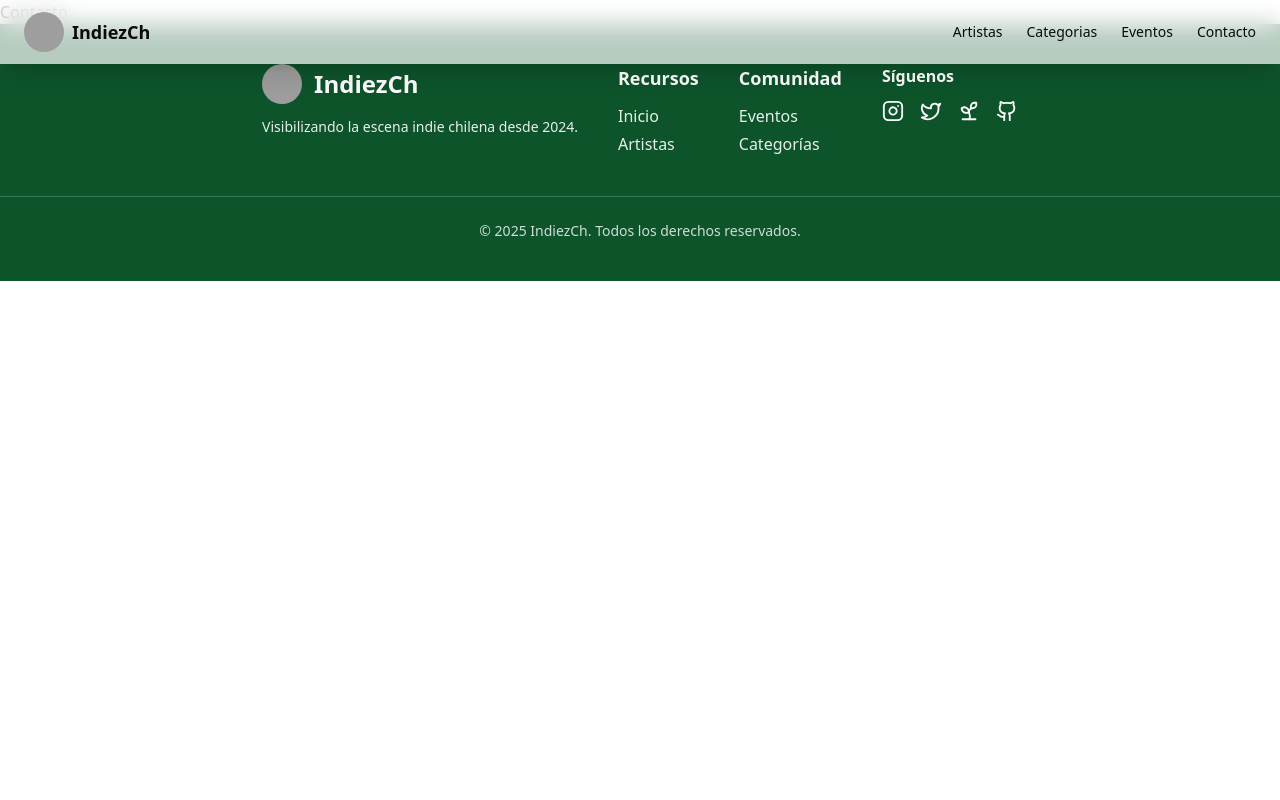
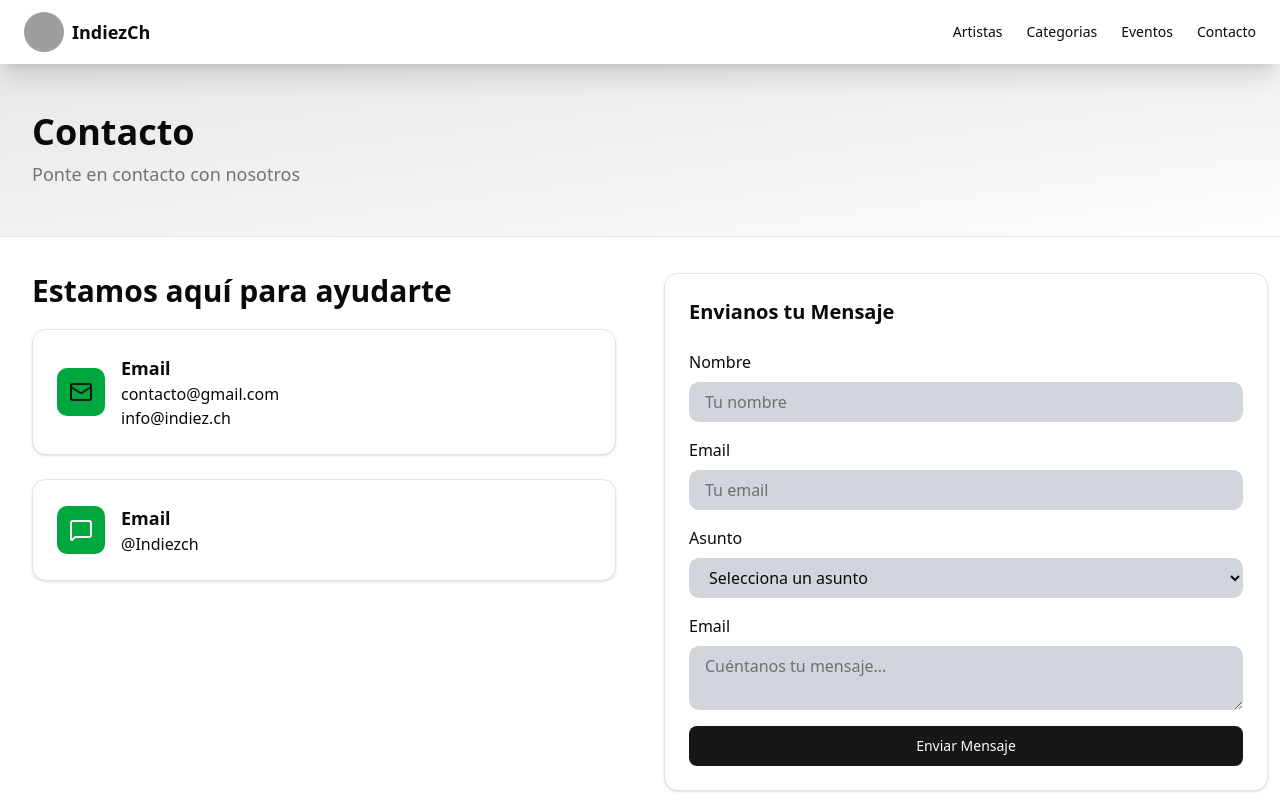
Before and after one commit to spunito/indiezch-frontend, a React (Vite) app: page /contacto in a window 1280 px wide. Shown: the top 800 px of the page. Built offline with nearby package versions, Linux system fonts and the light colour scheme; grey boxes are pictures that could not be loaded.

Commit message:
Feat: Navbar fix, new front designs

```diff
--- a/src/components/home/InicioComponente.tsx
+++ b/src/components/home/InicioComponente.tsx
@@ -2,8 +2,7 @@
 
 export const InicioComponente = () => {
   return (
-
-    <section className="w-full min-h-screen bg-white bg-[radial-gradient(#e5e7eb_1px,transparent_1px)] [background-size:16px_16px] flex items-center justify-center pt-20">
+    <section className="w-full min-h-screen bg-white bg-[radial-gradient(#e5e7eb_1px,transparent_1px)] [background-size:16px_16px] flex items-center justify-center">
       <div className="flex flex-col w-full mx-auto max-w-xl items-center gap-8 px-4">
 
         <h1 className="text-4xl sm:text-5xl lg:text-6xl font-bold mb-6 text-center text-balance">
--- a/src/components/home/SecondComponent.tsx
+++ b/src/components/home/SecondComponent.tsx
@@ -1,6 +1,6 @@
 export const SecondComponent = () => {
   return (
-    <div className="pt-20 w-full min-h-screen bg-white bg-[radial-gradient(#e5e7eb_1px,transparent_1px)] [background-size:16px_16px]">
+    <div className="w-full min-h-screen bg-white bg-[radial-gradient(#e5e7eb_1px,transparent_1px)] [background-size:16px_16px]">
       <div className="mx-auto max-w-7xl px-4">
 
         {/* Título */}
--- a/src/components/layout/Navbar.tsx
+++ b/src/components/layout/Navbar.tsx
@@ -3,8 +3,9 @@
 
 export const Navbar = () => {
   return (
+    <div className="pb-16">
       <nav className="fixed top-0 left-0 z-50 w-full bg-white/70 backdrop-blur-md shadow-xl ">
-      <div className="max-w-7xl mx-auto flex items-center justify-between h-16 px-6 ">
+        <div className="max-w-7xl mx-auto flex items-center justify-between h-16 px-6">
           {/* Logo */}
           <a href="/" className="flex items-center gap-2">
             <Avatar className="h-10 w-10">
@@ -26,5 +27,6 @@
           </div>
         </div>
       </nav>
+    </div>
   );
 };
--- a/src/pages/Artistas.tsx
+++ b/src/pages/Artistas.tsx
@@ -8,16 +8,25 @@
 
 export const Artistas = () => {
   const [buscador, setBuscador] = useState("Patio Solar")
+
   return (
-    <div className="pt-20">
 
-      <div className="flex flex-col items-center w-full min-h-screen gap-6">
-        <h1 className="font-bold text-3xl">Artistas</h1>
-        <div className="w-full max-w-2xl px-4">
+      <div className="min-h-screen ">
+      <section className="bg-gradient-to-br from-primary/10 to-accent/10 border-b border-border py-12">
+        <div className="max-w-7xl mx-auto px-4 sm:px-6 lg:px-8">
+          <h1 className="text-4xl font-bold text-foreground mb-2">Artistas</h1>
+          <p className="text-lg text-muted-foreground">Variedad de los artistas que te gustan</p>
+        </div>
+      </section>
+
+      <div className='flex flex-col items-center gap-6 mb-10 '>
+        <div className="w-full max-w-2xl px-4 p-6">
           <Input
             placeholder="Buscar Artistas"
-            className="w-full"
+            className=""
             value={buscador}
+            onChange={(e) => setBuscador(e.target.value)}
+
           />
         </div>
         <div className="w-full max-w-7xl grid grid-cols-1 md:grid-cols-2 gap-6 ">
--- a/src/pages/Categorias.tsx
+++ b/src/pages/Categorias.tsx
@@ -1,7 +1,16 @@
-import React from 'react'
+
 
 export const Categorias = () => {
   return (
-    <div>Categorias</div>
+    <div className='min-h-screen'>
+
+      <section className="bg-gradient-to-br from-primary/10 to-accent/10 border-b border-border py-12">
+        <div className="max-w-7xl mx-auto px-4 sm:px-6 lg:px-8">
+          <h1 className="text-4xl font-bold text-foreground mb-2">Categorias</h1>
+          <p className="text-lg text-muted-foreground">Variedad de los artistas que te gustan</p>
+        </div>
+      </section>
+
+    </div>
   )
 }
--- a/src/pages/Contacto.tsx
+++ b/src/pages/Contacto.tsx
@@ -1,7 +1,107 @@
-import React from 'react'
+import { Button } from "@/components/ui/button"
+import { Card } from "@/components/ui/card"
+import { Mail, MessageSquare , } from "lucide-react"
+
 
 export const Contacto = () => {
   return (
-    <div>Contacto</div>
+    <div className='min-h-screen'>
+
+      <section className="bg-gradient-to-br from-primary/10 to-accent/10 border-b border-border py-12">
+        <div className="max-w-7xl mx-auto px-4 sm:px-6 lg:px-8">
+          <h1 className="text-4xl font-bold text-foreground mb-2">Contacto</h1>
+          <p className="text-lg text-muted-foreground">Ponte en contacto con nosotros</p>
+        </div>
+      </section>
+
+      <div className="max-w-7xl mx-auto py-6">
+        <div className='grid grid-cols-1 md:grid-cols-2 p-3 gap-12'>
+          {/* Vista izquierda */}
+          <div className='pl-5'>
+            <h1 className='text-3xl font-bold mb-5'>Estamos aquí para ayudarte</h1>
+            <div className="space-y-6">
+              {/* Email */}
+
+              <Card className="p-6">
+                <div className="flex items-center gap-4">
+                  <div className="p-3 bg-green-600 rounded-lg transition-colors">
+                    <Mail className="text-primary " size={24} />
+                  </div>
+                  <div className="">
+                    <h1 className="font-bold text-lg">Email</h1>
+                    <p>contacto@gmail.com</p>
+                    <p>info@indiez.ch</p>
+                  </div>
+                </div>
+              </Card>
+
+              {/* Redes Sociales */}
+              <Card className="p-6">
+                <div className="flex items-center gap-4">
+                  <div className="p-3 bg-green-600 rounded-lg transition-colors">
+                    <MessageSquare className="text-accent" size={24} />
+                  </div>
+                  <div className="">
+                    <h1 className="font-bold text-lg">Email</h1>
+                    <p>@Indiezch</p>
+                  </div>
+                </div>
+              </Card>
+            </div>
+          </div>
+          {/* Vista derecha / Input */}
+          <div className=''>
+            <Card className="p-6">
+              <h2 className="font-bold text-xl">Envianos tu Mensaje</h2>
+
+              <div className="">
+                <form className="space-y-4">
+                  <div className="flex flex-col gap-2">
+                    <label htmlFor="" className="">Nombre</label>
+                    <input
+                      type="text"
+                      placeholder="Tu nombre"
+                      className="bg-gray-300 rounded-lg px-4 py-2"
+                    />
+                  </div>
+
+                  <div className="flex flex-col gap-2">
+                    <label htmlFor="">Email</label>
+                    <input
+                      type="email"
+                      placeholder="Tu email"
+                      className="bg-gray-300 rounded-lg px-4 py-2"
+                    />
+                  </div>
+
+                  <div className="flex flex-col gap-2">
+                    <label htmlFor="">Asunto</label>
+                    <select className="bg-gray-300 rounded-lg px-4 py-2">
+                      <option>Selecciona un asunto</option>
+                      <option>Consulta general</option>
+                      <option>Alianzas y colaboraciones</option>
+                      <option>Soporte técnico</option>
+                      <option>Sugerencias de mejoras</option>
+                      <option>Otro</option>
+                    </select>
+                  </div>
+
+                  <div className="flex flex-col gap-2">
+                    <label htmlFor="">Email</label>
+                    <textarea
+
+                      placeholder="Cuéntanos tu mensaje..."
+                      className="bg-gray-300 rounded-lg px-4 py-2"
+                    />
+                  </div>
+                  <Button size="lg" className="w-full">Enviar Mensaje</Button>
+                </form>
+              </div>
+            </Card>
+          </div>
+
+        </div>
+      </div>
+    </div>
   )
 }
--- a/src/pages/Eventos.tsx
+++ b/src/pages/Eventos.tsx
@@ -4,15 +4,13 @@
 export const Eventos = () => {
 
   return (
-    <section className="pt-16">
-      <div className="w-full min-h-screen">
-        <div className="gap-4 mb-10 bg-green-600 py-10 pl-5 border-b-2 border-b-black ">
-          <div className="max-w-7xl mx-auto">
-            <h1 className="text-xl font-bold text-white">EVENTOS</h1>
-            <p className="text-lg text-white">Entérate de todos los siguientes Eventos en IndiesChz</p>
-          </div>
-
+      <section className="w-full min-h-screen">
+        <section className="bg-gradient-to-br from-primary/10 to-accent/10 border-b border-border py-12">
+        <div className="max-w-7xl mx-auto px-4 sm:px-6 lg:px-8">
+          <h1 className="text-4xl font-bold text-foreground mb-2">Eventos</h1>
+          <p className="text-lg text-muted-foreground">Entérate de todos los siguientes Eventos en IndiesChz</p>
         </div>
+      </section>
 
         <div className="max-w-7xl mx-auto h-96 bg-zinc-800 rounded-lg flex justify-center items-center">
 
@@ -34,11 +32,6 @@
 
 
         </div>
-
-
-
-      </div>
-
-    </section>
+      </section>
   )
 }
```
Lines whose indentation alone changed are shown as unchanged.
